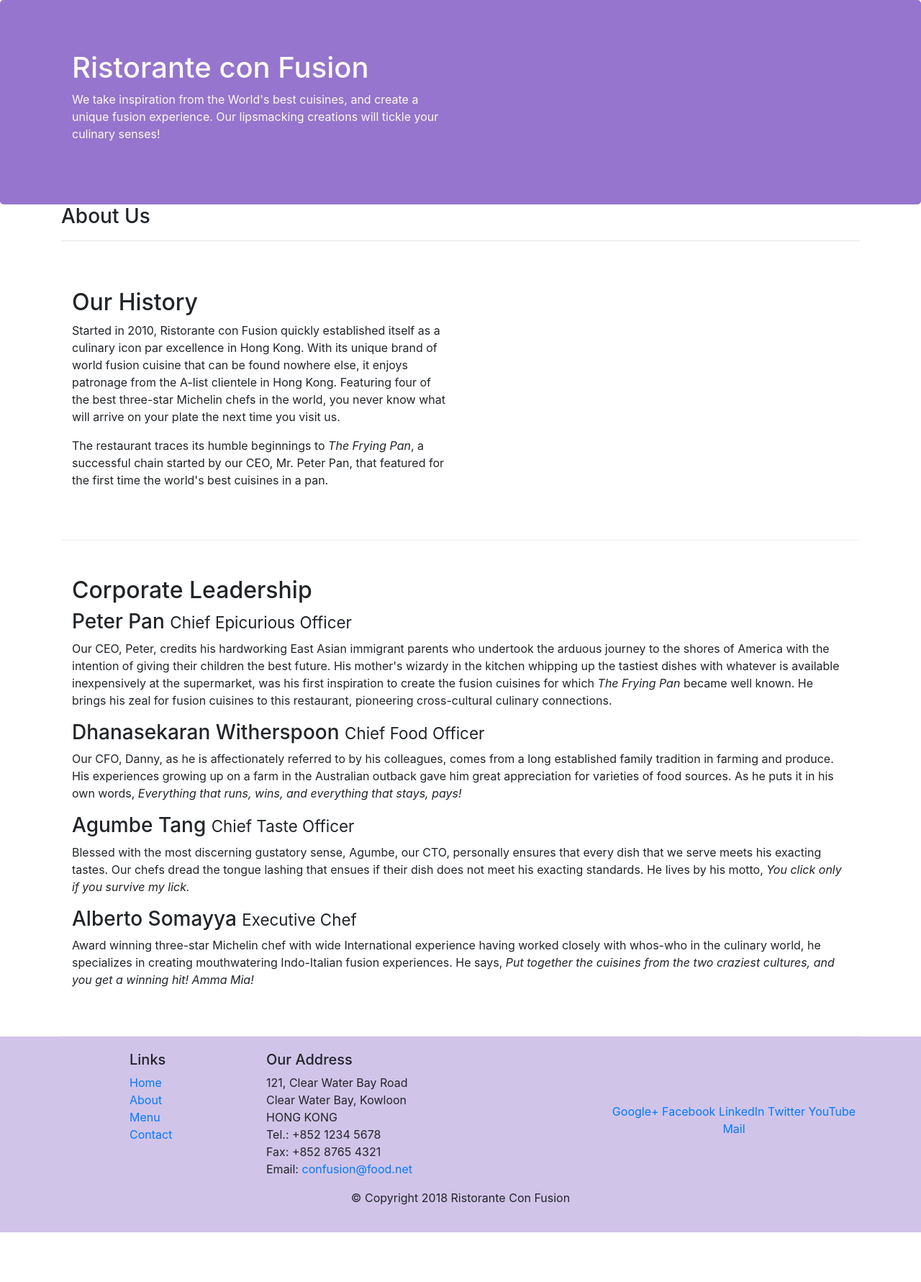
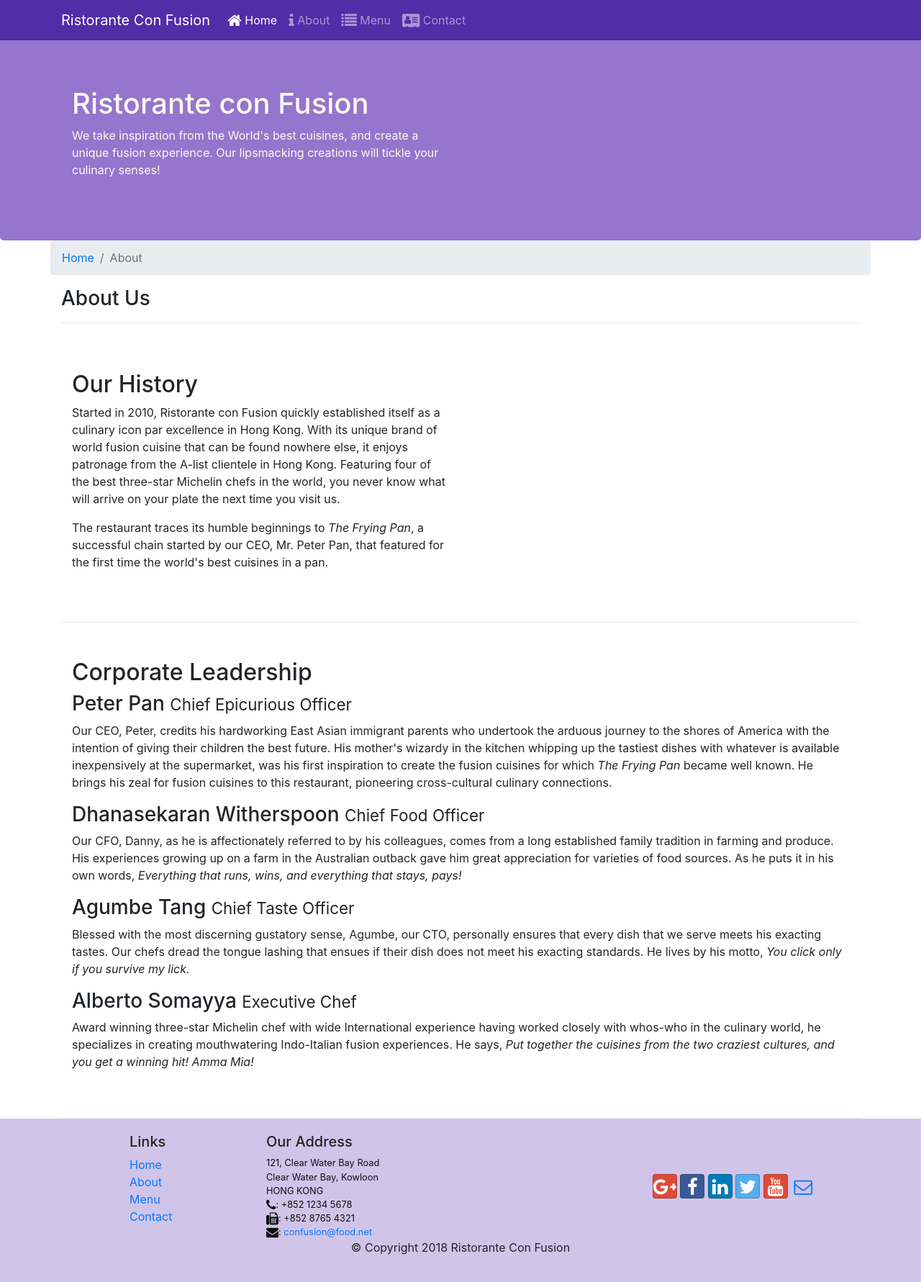
Before and after one commit to Jasontnelson/bootstrapExercise1, a website: page aboutus.html in a window 1280 px wide. Shown: the whole page at 72% size. Before the commit the page ends 1712 px from the top, so only its background shows below. Drawn offline with nearby package versions, Linux system fonts and the light colour scheme.

Commit message:
added icon fonts

```diff
--- a/aboutus.html
+++ b/aboutus.html
@@ -9,13 +9,29 @@
 
     <!-- Bootstrap CSS -->
     <link rel="stylesheet" href="node_modules/bootstrap/dist/css/bootstrap.min.css">
+    <link rel="stylesheet" href="node_modules/font-awesome/css/font-awesome.min.css">
+    <link rel="stylesheet" href="node_modules/bootstrap-social/bootstrap-social.css">
     <link rel="stylesheet" href="css/styles.css">
     <title>Ristorante Con Fusion: About Us</title>
 
 </head>
 
 <body>
-
+    <nav class="navbar navbar-dark navbar-expand-sm fixed-top">
+        <div class="container">
+            <button class="navbar-toggler" type="button" data-toggle="collapse" data-target="#Navbar"><span class="navbar-toggler-icon"></span>
+            </button>
+            <a class="navbar-brand" href="./index.html">Ristorante Con Fusion</a>
+            <div class="collapse navbar-collapse" id="Navbar">
+                <ul class="navbar-nav mr-auto">
+                    <li class="nav-item active"><a class="nav-link" href="#"><span class="fa fa-home fa-lg"></span> Home</a></li>
+                    <li class="nav-item"><a class="nav-link" href="./aboutus.html"><span class="fa fa-info fa-lg"></span> About</a></li>
+                    <li class="nav-item"><a class="nav-link" href="#"><span class="fa fa-list fa-lg"></span> Menu</a></li>
+                    <li class="nav-item"><a class="nav-link" href="#"><span class="fa fa-address-card fa-lg"></span> Contact</a></li>
+                </ul>
+            </div>
+        </div>
+    </nav>
     <header class="jumbotron">
         <div class="container">
             <div class="row row-header">
@@ -31,6 +47,10 @@
 
     <div class="container">
         <div class="row">
+            <ol class="col-12 breadcrumb">
+                <li class="breadcrumb-item"><a href="./index.html">Home</a></li>
+                <li class="breadcrumb-item active">About</li>
+            </ol>
             <div class="col-12 col-sm-12">
                <h3>About Us</h3>
                <hr>
@@ -70,7 +90,7 @@
                 <div class="col-4 offset-1 col-sm-2">
                     <h5>Links</h5>
                     <ul class="list-unstyled">
-                        <li><a href="#">Home</a></li>
+                        <li><a href="./index.html">Home</a></li>
                         <li><a href="#">About</a></li>
                         <li><a href="#">Menu</a></li>
                         <li><a href="#">Contact</a></li>
@@ -79,22 +99,22 @@
                 <div class="col-7 col-sm-5">
                     <h5>Our Address</h5>
                     <address>
-		              121, Clear Water Bay Road<br>
-		              Clear Water Bay, Kowloon<br>
-		              HONG KONG<br>
-		              Tel.: +852 1234 5678<br>
-		              Fax: +852 8765 4321<br>
-		              Email: <a href="mailto:confusion@food.net">confusion@food.net</a>
-		           </address>
+                      121, Clear Water Bay Road<br>
+                      Clear Water Bay, Kowloon<br>
+                      HONG KONG<br>
+                      <i class="fa fa-phone fa-lg"></i>: +852 1234 5678<br>
+                      <i class="fa fa-fax fa-lg"></i>: +852 8765 4321<br>
+                      <i class="fa fa-envelope fa-lg"></i>: <a href="mailto:confusion@food.net">confusion@food.net</a>
+                   </address>
                 </div>
                 <div class="col-12 col-sm-4 align-self-center">
                     <div class="text-center">
-                        <a href="http://google.com/+">Google+</a>
-                        <a href="http://www.facebook.com/profile.php?id=">Facebook</a>
-                        <a href="http://www.linkedin.com/in/">LinkedIn</a>
-                        <a href="http://twitter.com/">Twitter</a>
-                        <a href="http://youtube.com/">YouTube</a>
-                        <a href="mailto:">Mail</a>
+                        <a class="btn btn-social-icon btn-google" href="http://google.com/+"><i class="fa fa-google-plus"></i></a>
+                        <a class="btn btn-social-icon btn-facebook" href="http://www.facebook.com/profile.php?id="><i class="fa fa-facebook"></i></a>
+                        <a class="btn btn-social-icon btn-linkedin" href="http://www.linkedin.com/in/"><i class="fa fa-linkedin"></i></a>
+                        <a class="btn btn-social-icon btn-twitter" href="http://twitter.com/"><i class="fa fa-twitter"></i></a>
+                        <a class="btn btn-social-icon btn-google" href="http://youtube.com/"><i class="fa fa-youtube"></i></a>
+                        <a class="btn btn-social-icon" href="mailto:"><i class="fa fa-envelope-o"></i></a>
                     </div>
                 </div>
            </div>
--- a/css/styles.css
+++ b/css/styles.css
@@ -23,8 +23,17 @@
 	color: floralwhite;
 }
 
-.address {
+address {
 	font-size: 80%;
 	margin: 0px;
 	color: #0f0f0f;
 }
+
+body {
+	padding: 50px 0px 0px 0px;
+	z-index: 0;
+}
+
+.navbar-dark {
+	background-color: #512DA8;
+}
--- a/package.json
+++ b/package.json
@@ -15,6 +15,8 @@
   },
   "dependencies": {
     "bootstrap": "^4.0.0",
+    "bootstrap-social": "^5.1.1",
+    "font-awesome": "^4.7.0",
     "jquery": "^3.3.1",
     "popper.js": "^1.12.9"
   }
```
Also changed, not shown: index.html (+27 -10 lines), 1 other file.
